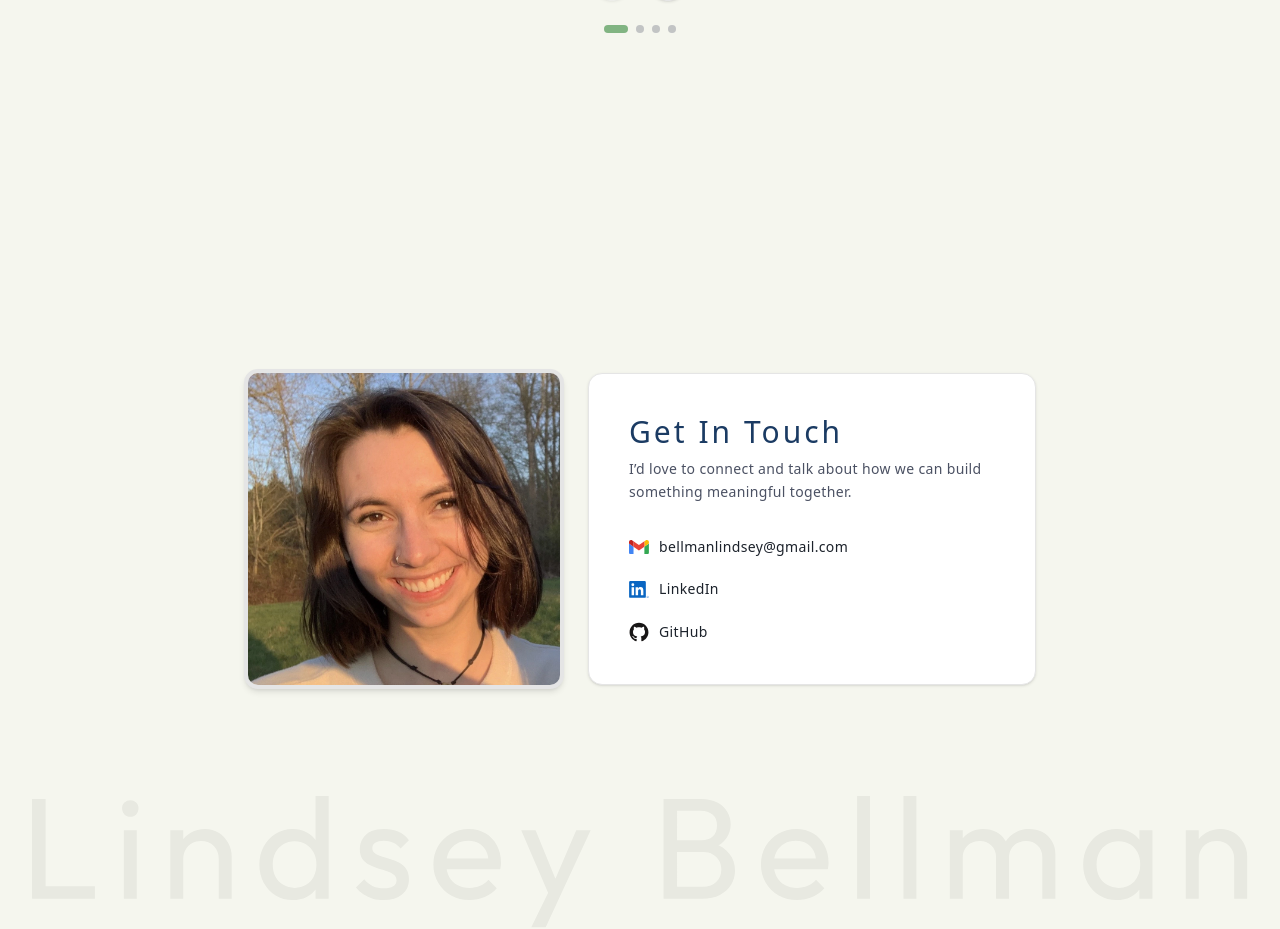
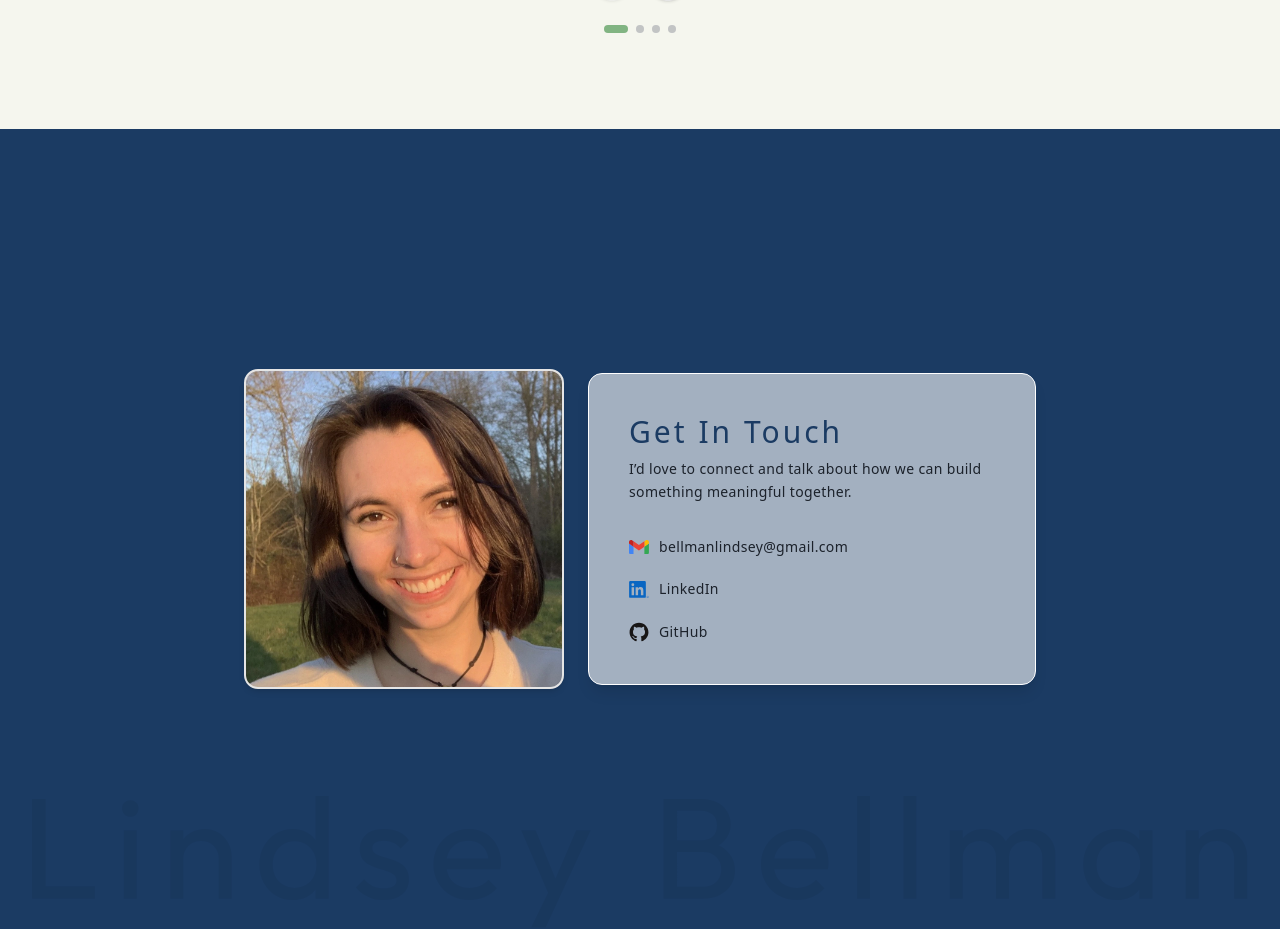
Before and after one commit to lbellman/software-portfolio, a Next.js app: page / in a window 1280 px wide. Shown: the part 2963-3892 px from the top of the page. Built offline with nearby package versions, Linux system fonts and the light colour scheme.

Commit message:
Update storybook url to recent deployment, small styling changes

```diff
--- a/app/about/page.tsx
+++ b/app/about/page.tsx
@@ -169,7 +169,7 @@ export default function AboutPage() {
       <FadeUpSection
         id="my-values"
         aria-labelledby="my-values-heading"
-        className="border-t border-border px-6 py-16 md:py-20 lg:px-12"
+        className="px-6 py-16 md:py-20 lg:px-12"
         delayMs={100}
       >
         <div className="mx-auto grid max-w-6xl gap-10 md:grid-cols-2 md:gap-12 lg:gap-16 md:items-center">
@@ -262,7 +262,7 @@ export default function AboutPage() {
       <FadeUpSection
         id="in-my-free-time"
         aria-labelledby="in-my-free-time-heading"
-        className="border-t border-border px-6 py-16 md:py-20 lg:px-12"
+        className="px-6 py-16 md:py-20 lg:px-12"
         delayMs={100}
       >
         <div className="mx-auto max-w-6xl">
@@ -315,7 +315,7 @@ export default function AboutPage() {
       </FadeUpSection>
 
       {/* Scrolling images + thumbnails */}
-      <FadeUpSection as="div" className="border-t border-border" delayMs={200}>
+      <FadeUpSection as="div" className="" delayMs={200}>
         <AboutImageCarousel />
       </FadeUpSection>
 
--- a/app/projects/my-friends-art/page.tsx
+++ b/app/projects/my-friends-art/page.tsx
@@ -115,7 +115,7 @@ export default function MyFriendsArtPage() {
                   Figma
                 </Link>
                 <Link
-                  href="https://my-friends-art-git-7-storybook-e11211-lindsey-bellmans-projects.vercel.app/"
+                  href="https://storybook.myfriendsart.ca"
                   target="_blank"
                   rel="noopener noreferrer"
                   className="inline-flex items-center gap-2 text-sm font-medium underline-offset-4 hover:underline"
--- a/components/GetInTouchSection.tsx
+++ b/components/GetInTouchSection.tsx
@@ -19,14 +19,14 @@ export default function GetInTouchSection() {
       ref={sectionRef}
       id={sectionId}
       aria-labelledby="get-in-touch-heading"
-      className="relative flex min-h-screen w-full items-center justify-center"
+      className="relative flex min-h-screen w-full items-center justify-center bg-secondary"
     >
       <div
         className={`flex w-full max-w-4xl flex-col items-center justify-center gap-6 px-6 py-16 md:flex-row md:gap-6 md:py-20 ${isVisible ? "animate-fade-up" : "opacity-0 translate-y-5"}`}
       >
         {/* Square headshot with rounded edges */}
         <div aria-hidden="true" className="shrink-0">
-          <div className="relative aspect-square w-64 overflow-hidden rounded-xl border-4 border-border bg-card shadow-md md:w-80">
+          <div className="relative aspect-square w-64 overflow-hidden rounded-xl border-2 border-border bg-card shadow-md md:w-80">
             <Image
               src="/about/headshot.webp"
               alt=""
@@ -40,14 +40,14 @@ export default function GetInTouchSection() {
 
         {/* Contact info card */}
         <div className="w-full shrink-0 md:max-w-md">
-          <div className="rounded-xl border border-border bg-card p-8 shadow-sm md:p-10">
+          <div className="rounded-xl border border-white bg-white/60 p-8 shadow-lg backdrop-blur-xl dark:border-white/10 dark:bg-white/5 md:p-10">
             <h2
               id="get-in-touch-heading"
               className="mb-2 tracking-widest text-secondary font-normal"
             >
               Get In Touch
             </h2>
-            <p className="mb-8 text-sm text-muted-foreground">
+            <p className="mb-8 text-sm text-foreground">
               I’d love to connect and talk about how we can build something
               meaningful together.
             </p>
```
Lines whose indentation alone changed are shown as unchanged.
